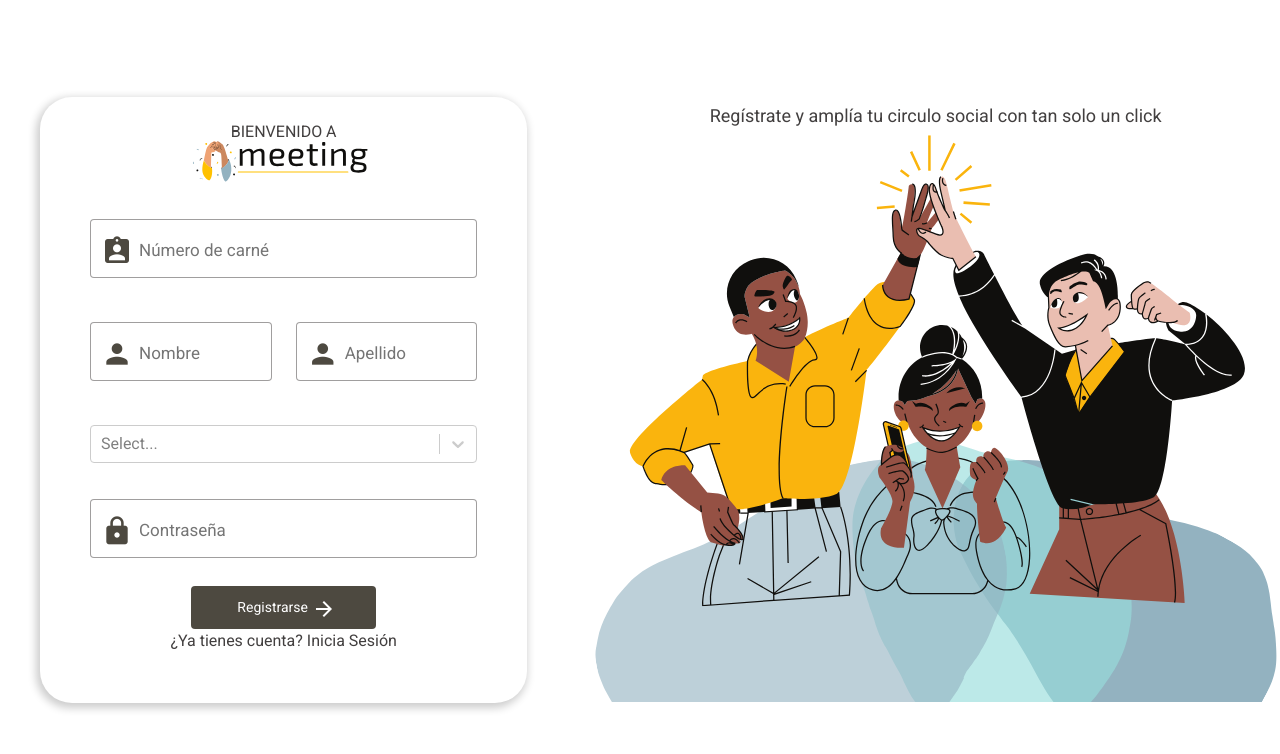
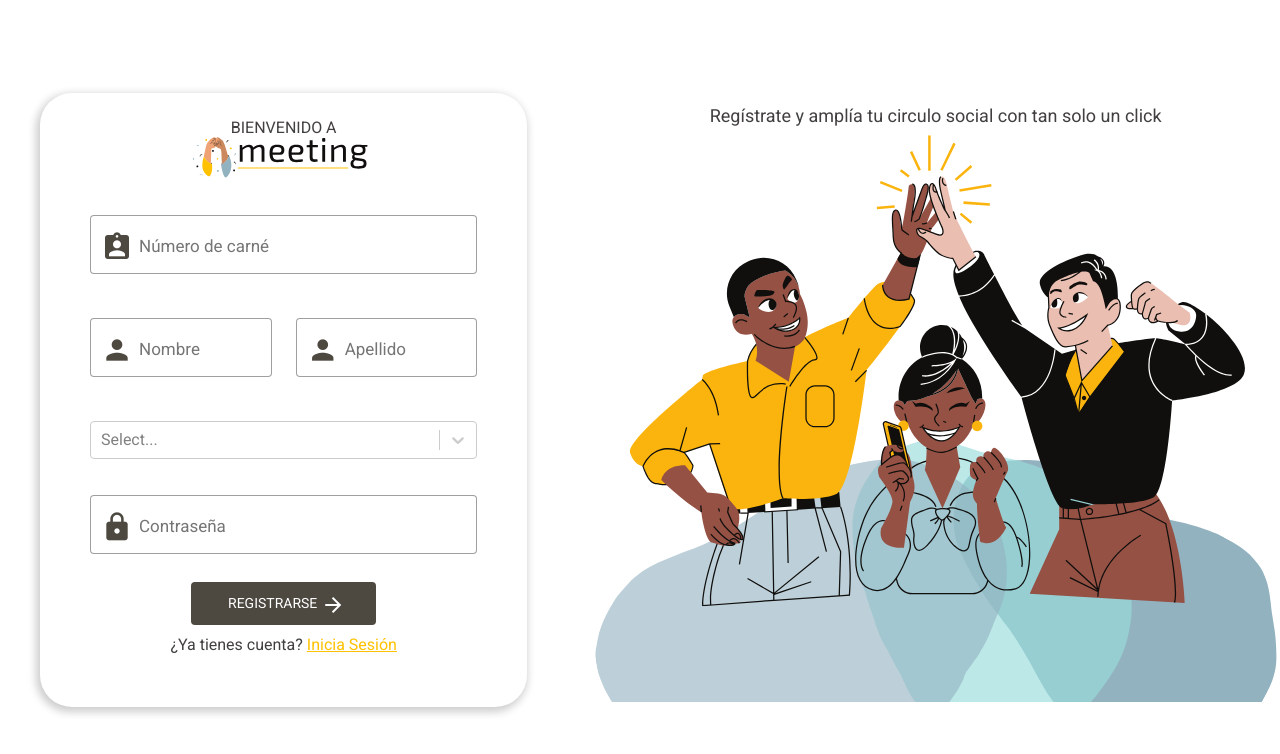
Before and after one commit to El-Mendez/ISW_Frontend, a React app: page /signUp in a window 1280 px wide. Shown: the top 754 px of the page. Built offline with nearby package versions, Linux system fonts and the light colour scheme; no server answers; a web font is replaced by a local one.

Commit message:
detalles de diseño

```diff
--- a/src/components/auth/register/registerForm.jsx
+++ b/src/components/auth/register/registerForm.jsx
@@ -9,6 +9,7 @@ import logo from "../../../assets/logo.svg";
 
 import { zodResolver } from '@hookform/resolvers/zod';
 import * as z from 'zod';
+import {Link} from "react-router-dom";
 
 // Validación de datos ingresados por el usuario
 const schema = z.object({
@@ -264,11 +265,16 @@ export default function Register() {
                     </small>
                     {/* LOGIN BUTTON */}
                     <div className="d-flex flex-column justify-content-center align-items-center mt-4 px-2">
-                        <button onSubmit={onSubmit} className="btn-fill arrow-button w-50">Registrarse
+                        <button onSubmit={onSubmit} className="btn-fill arrow-button w-50">REGISTRARSE
                             <span
                                 className="material-icons position-absolute ms-1">arrow_forward</span>
                         </button>
-                        <a>¿Ya tienes cuenta? Inicia Sesión</a>
+                        <span className="mt-2">
+                            ¿Ya tienes cuenta?
+                            <Link to='/' className="ms-1 text-gold">
+                                 Inicia Sesión
+                            </Link>
+                        </span>
                     </div>
                 </form>
             </div>
```
